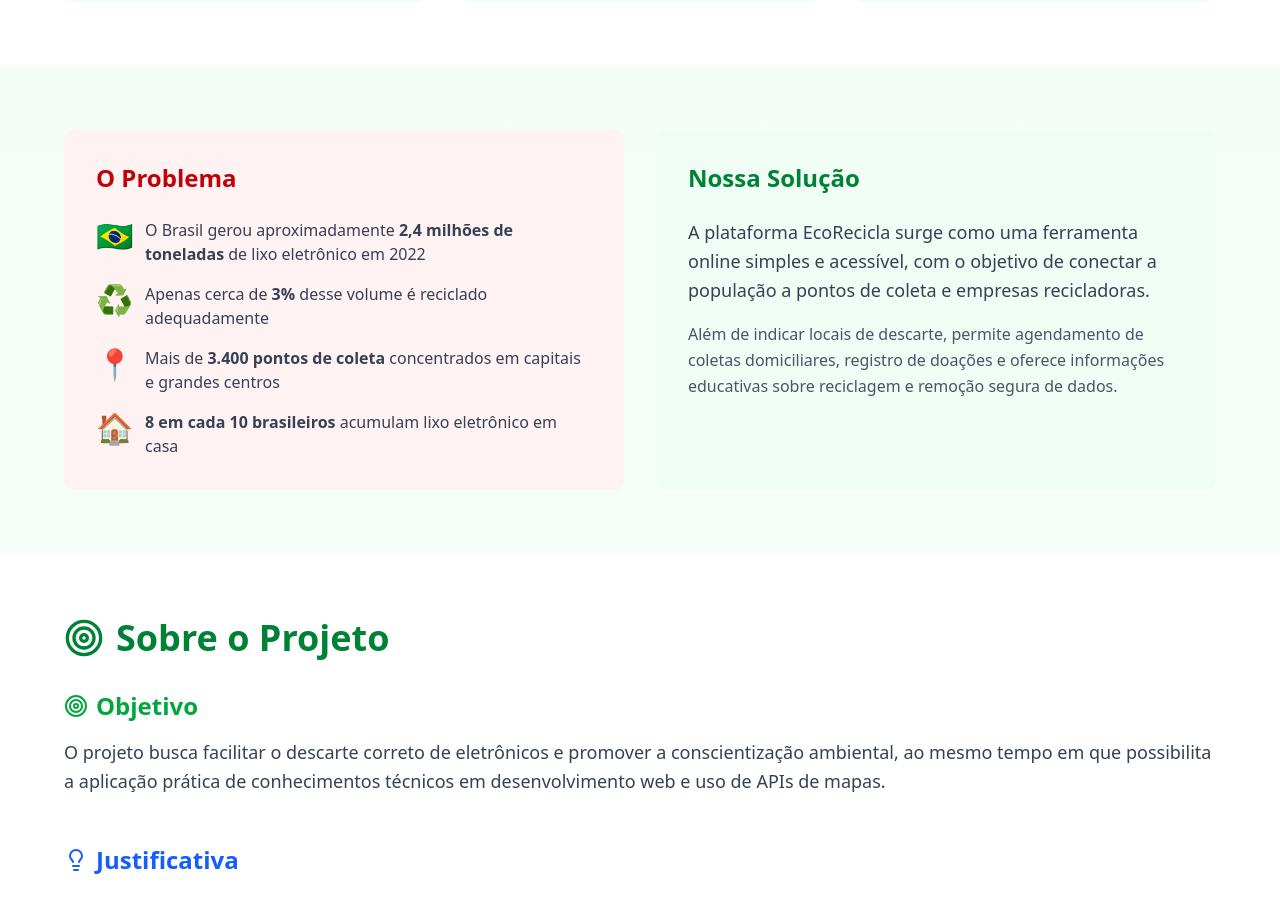
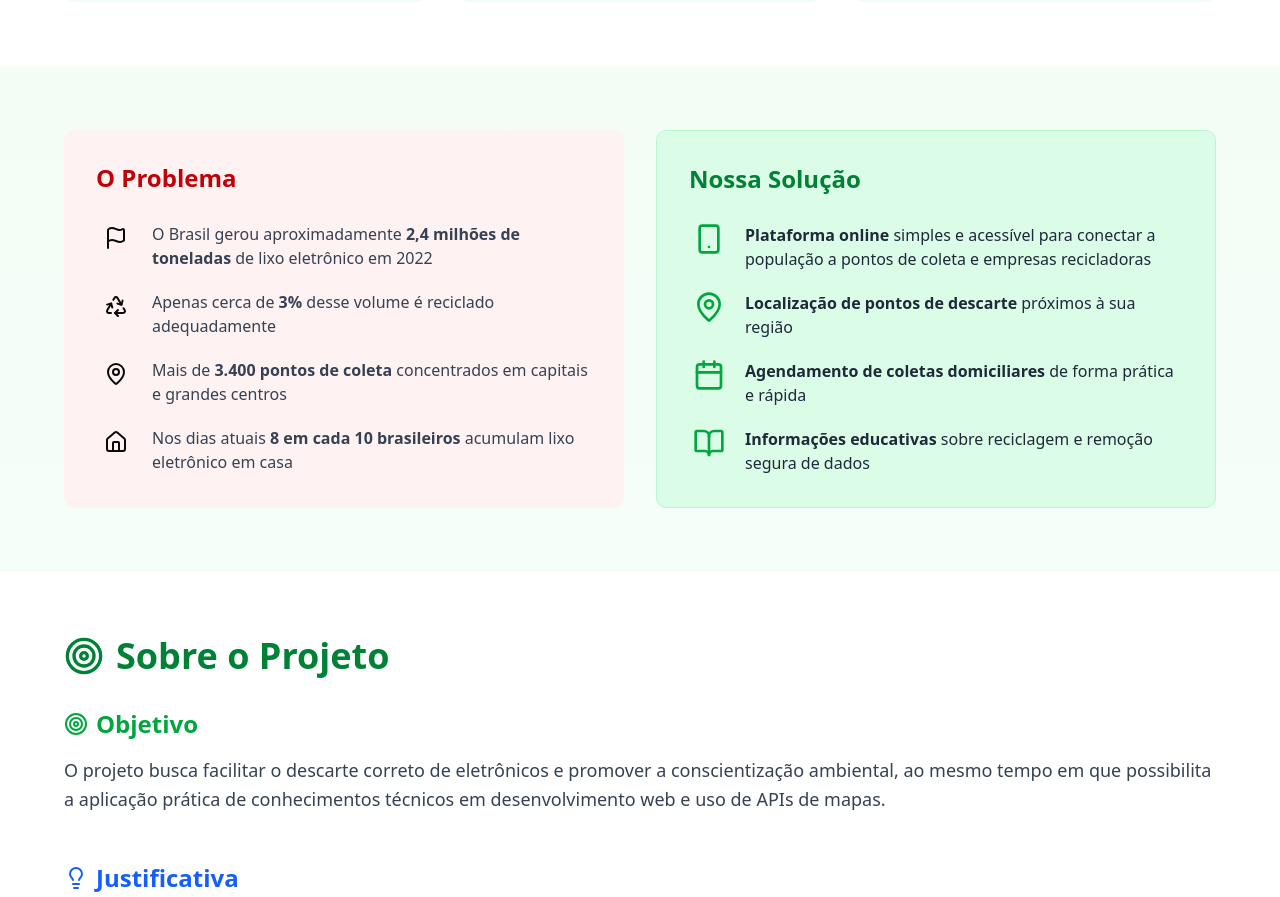
Before and after one commit to ecoreciclaeletronicos/ecoprojeto, a Next.js app: page /pages/Home in a window 1280 px wide. Shown: the part 920-1817 px from the top of the page. Built offline with nearby package versions, Linux system fonts and the light colour scheme.

Commit message:
Implementado ajuste no probelma e solução

```diff
--- a/app/pages/Home/section-three/page.tsx
+++ b/app/pages/Home/section-three/page.tsx
@@ -1,3 +1,14 @@
+import {
+  BookOpen,
+  Calendar,
+  Flag,
+  Heart,
+  Home,
+  MapPin,
+  Recycle,
+  Smartphone,
+} from "lucide-react";
+
 export default function Sectionthree() {
   return (
     <section className="py-16 px-4">
@@ -8,52 +19,89 @@ export default function Sectionthree() {
               O Problema
             </h3>
             <div className="space-y-4">
-              <div className="flex items-start gap-3">
-                <span className="text-3xl">🇧🇷</span>
-                <p className="text-gray-700 dark:text-gray-300">
+              <div className="flex items-start gap-4">
+                <div className="shrink-0 w-10 h-10 flex items-center justify-center">
+                  <Flag className="w-6 h-6" />
+                </div>
+                <p className="text-gray-700 dark:text-gray-300 pt-1">
                   O Brasil gerou aproximadamente{" "}
                   <strong>2,4 milhões de toneladas</strong> de lixo eletrônico
                   em 2022
                 </p>
               </div>
-              <div className="flex items-start gap-3">
-                <span className="text-3xl">♻️</span>
-                <p className="text-gray-700 dark:text-gray-300">
+              <div className="flex items-start gap-4">
+                <div className="shrink-0 w-10 h-10 flex items-center justify-center">
+                  <Recycle className="w-6 h-6" />
+                </div>
+                <p className="text-gray-700 dark:text-gray-300 pt-1">
                   Apenas cerca de <strong>3%</strong> desse volume é reciclado
                   adequadamente
                 </p>
               </div>
-              <div className="flex items-start gap-3">
-                <span className="text-3xl">📍</span>
-                <p className="text-gray-700 dark:text-gray-300">
+              <div className="flex items-start gap-4">
+                <div className="shrink-0 w-10 h-10 flex items-center justify-center">
+                  <MapPin className="w-6 h-6" />
+                </div>
+                <p className="text-gray-700 dark:text-gray-300 pt-1">
                   Mais de <strong>3.400 pontos de coleta</strong> concentrados
                   em capitais e grandes centros
                 </p>
               </div>
-              <div className="flex items-start gap-3">
-                <span className="text-3xl">🏠</span>
-                <p className="text-gray-700 dark:text-gray-300">
-                  <strong>8 em cada 10 brasileiros</strong> acumulam lixo
-                  eletrônico em casa
+              <div className="flex items-start gap-4">
+                <div className="shrink-0 w-10 h-10 flex items-center justify-center">
+                  <Home className="w-6 h-6" />
+                </div>
+                <p className="text-gray-700 dark:text-gray-300 pt-1">
+                  Nos dias atuais<strong> 8 em cada 10 brasileiros</strong>{" "}
+                  acumulam lixo eletrônico em casa
                 </p>
               </div>
             </div>
           </div>
 
-          <div className="bg-green-50 dark:bg-green-950 p-8 rounded-lg">
+          <div className="bg-green-100 dark:bg-green-950 p-8 rounded-lg border border-green-200 dark:border-green-800">
             <h3 className="text-2xl font-bold mb-6 text-green-700 dark:text-green-400">
               Nossa Solução
             </h3>
-            <p className="text-lg leading-relaxed text-gray-700 dark:text-gray-300 mb-4">
-              A plataforma EcoRecicla surge como uma ferramenta online simples e
-              acessível, com o objetivo de conectar a população a pontos de
-              coleta e empresas recicladoras.
-            </p>
-            <p className="text-base leading-relaxed text-gray-600 dark:text-gray-400">
-              Além de indicar locais de descarte, permite agendamento de coletas
-              domiciliares, registro de doações e oferece informações educativas
-              sobre reciclagem e remoção segura de dados.
-            </p>
+            <div className="space-y-4">
+              <div className="flex items-start gap-4">
+                <div className="flex-shrink-0 w-10 h-10 flex items-center justify-center">
+                  <Smartphone className="w-8 h-8 text-green-600 dark:text-green-400" />
+                </div>
+                <p className="text-gray-800 dark:text-gray-300 pt-1">
+                  <strong>Plataforma online</strong> simples e acessível para
+                  conectar a população a pontos de coleta e empresas
+                  recicladoras
+                </p>
+              </div>
+              <div className="flex items-start gap-4">
+                <div className="shrink-0 w-10 h-10 flex items-center justify-center">
+                  <MapPin className="w-8 h-8 text-green-600 dark:text-green-400" />
+                </div>
+                <p className="text-gray-800 dark:text-gray-300 pt-1">
+                  <strong>Localização de pontos de descarte</strong> próximos à
+                  sua região
+                </p>
+              </div>
+              <div className="flex items-start gap-4">
+                <div className="shrink-0 w-10 h-10 flex items-center justify-center">
+                  <Calendar className="w-8 h-8 text-green-600 dark:text-green-400" />
+                </div>
+                <p className="text-gray-800 dark:text-gray-300 pt-1">
+                  <strong>Agendamento de coletas domiciliares</strong> de forma
+                  prática e rápida
+                </p>
+              </div>
+              <div className="flex items-start gap-4">
+                <div className="shrink-0 w-10 h-10 flex items-center justify-center">
+                  <BookOpen className="w-8 h-8 text-green-600 dark:text-green-400" />
+                </div>
+                <p className="text-gray-800 dark:text-gray-300 pt-1">
+                  <strong>Informações educativas</strong> sobre reciclagem e
+                  remoção segura de dados
+                </p>
+              </div>
+            </div>
           </div>
         </div>
       </div>
```
